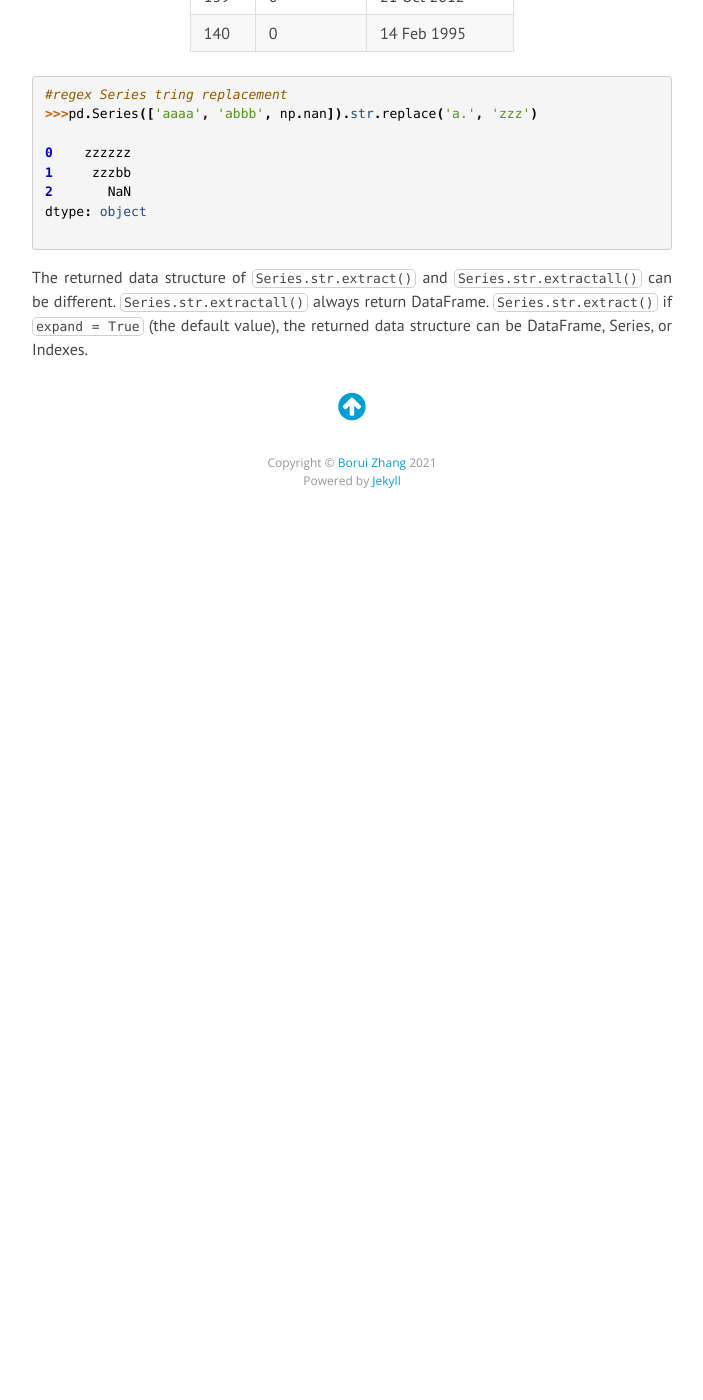
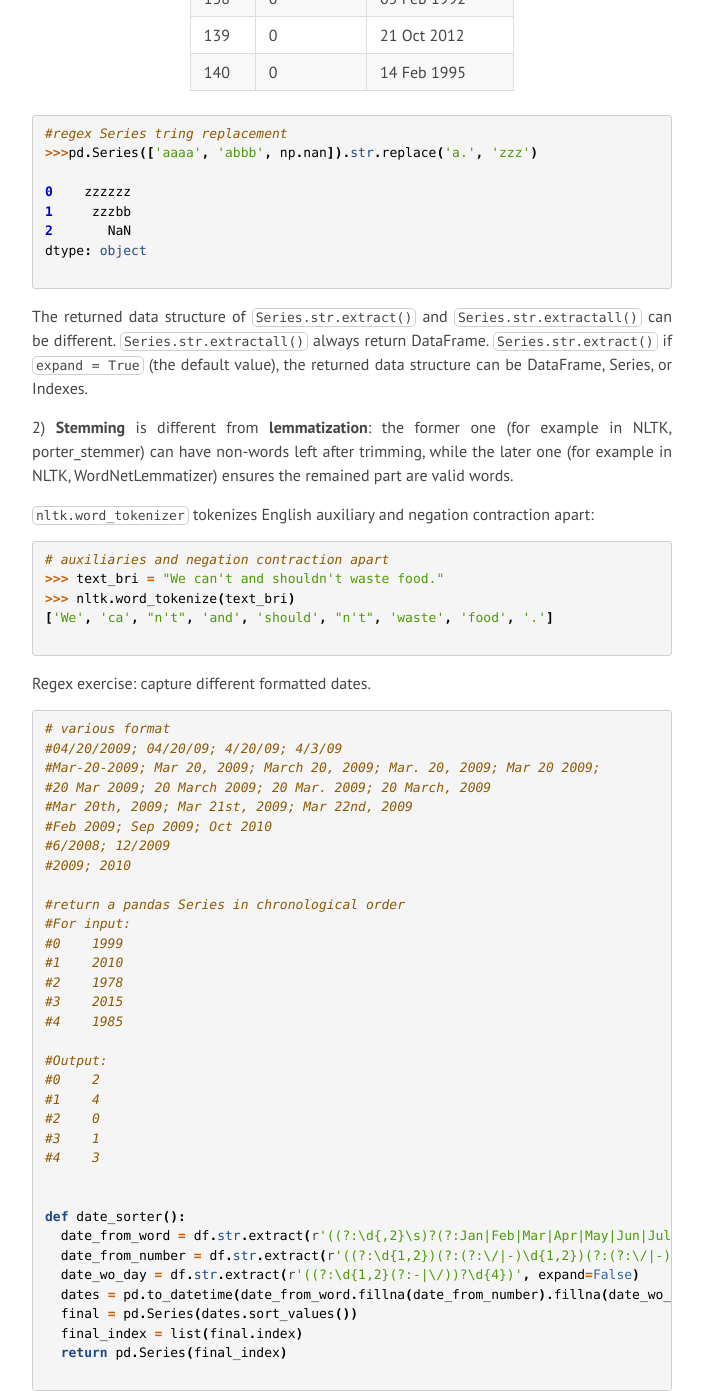
Before and after one commit to boruizhang/brisnotes, a Jekyll site: the page built from _posts/2021-04-19-panda.md, in a window 1280 px wide and 1400 px high, scrolled down 878 px. Shown: the whole window, without its empty margins (288-991 px from the left). Built offline with Jekyll 4.4.1, drawn with Linux system fonts in a browser that asks for light colours; nearby versions of some CDN libraries; before the commit the page ends 1404 px from its top, so only the background shows below that; some of the changed text lies outside the part shown.

Commit message:
added regex notes

````diff
--- a/_posts/2021-04-19-panda.md
+++ b/_posts/2021-04-19-panda.md
@@ -1,11 +1,12 @@
 ---
 layout: post
-title: panda.Ser
+title: panda and NLTK
 date:   2021-04-19 5:10 -0500
 categories: jekyll update
 ---
+*last update on 04262021*
 
-**pd.Series** is a different data structure from **pd.DataFrame**: A Serie can be seeing as one column of a DataFrame.(`pf.DaraFramename['column_name']` is a serie) DataFrames can store a collection of Series.
+1) **pd.Series** is a different data structure from **pd.DataFrame**: A Serie can be seeing as one column of a DataFrame.(`pf.DaraFramename['column_name']` is a serie) DataFrames can store a collection of Series.
 
 pd.Series example:
 
@@ -39,3 +40,54 @@ dtype: object
 
 ```
 The returned data structure of `Series.str.extract()` and `Series.str.extractall()` can be different. `Series.str.extractall()` always return DataFrame. `Series.str.extract()` if `expand = True` (the default value), the returned data structure can be DataFrame, Series, or Indexes.
+
+2) **Stemming** is different from **lemmatization**: the former one (for example in NLTK, porter_stemmer) can have non-words left after trimming, while the later one (for example in NLTK, WordNetLemmatizer) ensures the remained part are valid words.
+
+`nltk.word_tokenizer` tokenizes English auxiliary and negation contraction apart:
+
+```python
+# auxiliaries and negation contraction apart
+>>> text_bri = "We can't and shouldn't waste food."
+>>> nltk.word_tokenize(text_bri)
+['We', 'ca', "n't", 'and', 'should', "n't", 'waste', 'food', '.']
+
+```
+
+Regex exercise: capture different formatted dates.
+
+```python
+# various format
+#04/20/2009; 04/20/09; 4/20/09; 4/3/09
+#Mar-20-2009; Mar 20, 2009; March 20, 2009; Mar. 20, 2009; Mar 20 2009;
+#20 Mar 2009; 20 March 2009; 20 Mar. 2009; 20 March, 2009
+#Mar 20th, 2009; Mar 21st, 2009; Mar 22nd, 2009
+#Feb 2009; Sep 2009; Oct 2010
+#6/2008; 12/2009
+#2009; 2010
+
+#return a pandas Series in chronological order
+#For input:
+#0    1999
+#1    2010
+#2    1978
+#3    2015
+#4    1985
+
+#Output:
+#0    2
+#1    4
+#2    0
+#3    1
+#4    3
+
+
+def date_sorter():
+  date_from_word = df.str.extract(r'((?:\d{,2}\s)?(?:Jan|Feb|Mar|Apr|May|Jun|Jul|Aug|Sep|Oct|Nov|Dec)[a-z]*(?:\W)\s?\d{,2}[a-z]*(?:\W)?\s?\d{2,4})', expand=False)
+  date_from_number = df.str.extract(r'((?:\d{1,2})(?:(?:\/|-)\d{1,2})(?:(?:\/|-)\d{2,4}))', expand=False)
+  date_wo_day = df.str.extract(r'((?:\d{1,2}(?:-|\/))?\d{4})', expand=False)
+  dates = pd.to_datetime(date_from_word.fillna(date_from_number).fillna(date_wo_day).replace('Decemeber','December', regex = True).replace('Janaury','January',regex = True))
+  final = pd.Series(dates.sort_values())
+  final_index = list(final.index)
+  return pd.Series(final_index)
+
+```
````
